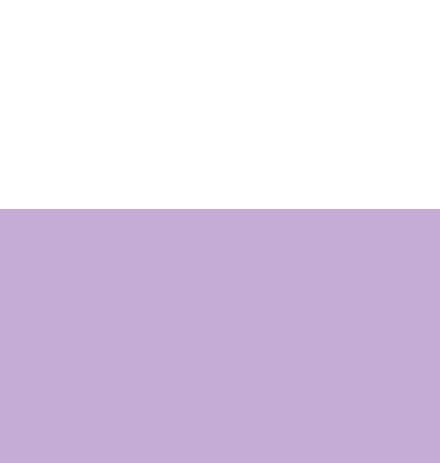
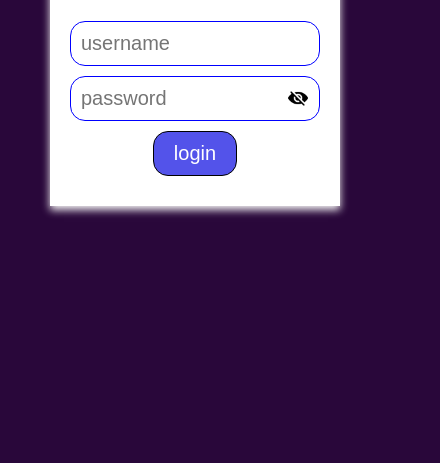
Before and after one commit to Surbhi-Patle-11/Password-Toggler, a plain HTML site: page index.html in a window 390 px wide. Shown: the part 381-844 px from the top of the page, 440 px wide, since content can reach past the window. Drawn offline with Linux system fonts and the light colour scheme.

Commit message:
make it responsive

```diff
--- a/index.html
+++ b/index.html
@@ -11,11 +11,37 @@
 
         <div class="form-box">
              <h2>Login Form</h2>
-            <input type="text" placeholder="username" >
-            <input type="password" placeholder="password" id="pswrd">
+            <input type="text" placeholder="username" class="input1" >
+           <div class="eye-input"> <input type="password" placeholder="password" id="pswrd" class="input1">
+             <img src="./images/hidden-img.png" class="eye-icon" id="eye" onclick="eyeviewhandle()"></div>
 
-        </div> <img src="./images/hidden-img.png" class="eye-icon">
+              <button type="reset">login</button> </div>
+
+
     </div>
+
+    <script>
+
+        function eyeviewhandle(){
+        const inputpasswrd =document.getElementById("pswrd");
+        const eyeimg = document.getElementById("eye");
+
+
+
+
+            if(inputpasswrd.type === "password"){
+                inputpasswrd.type = "text";
+                eyeimg.src ="./images/view-img.png"
+
+            }
+
+            else{
+                inputpasswrd.type ="password";
+                eyeimg.src ="./images/hidden-img.png"
+            }
+
+        }
+    </script>
 
 </body>
 </html>
--- a/style.css
+++ b/style.css
@@ -1,31 +1,116 @@
-body{
-    background-color: rgb(198, 171, 212);
+body {
+    background-color: rgb(41, 7, 58);
     margin: 0px;
     padding: 0px;
+    display: flex;
+    justify-content: center;
+    align-items: center;
+    min-height: 100vh;
 }
 
 
-.form-wrapper{
+.form-wrapper {
     background-color: white;
-    width: 400px;
-    height: 400px;
+    width: 90%;
+    max-width: 400px;
+    height: auto;
     margin: 0 auto;
-    margin-top: 150px;
-   padding: 20px;
-   position: relative;
+
+    padding: 20px;
+
+    box-shadow: 0px 4px 8px whitesmoke;
 }
-.eye-icon{
+
+.eye-icon {
     height: 20px;
     position: absolute;
-    top: 129px;
-
-    right: 135px;
+    top: 27%;
+    cursor: pointer;
+    right: 5%;
 
 }
-.form-box{
+.eye-input{
+    position: relative;
+}
+
+.form-box {
     display: flex;
     flex-direction: column;
     justify-content: center;
     align-items: center;
-    gap: 10px;
+    gap: 25px;
+
+    margin-top: 40px;
 }
+
+.input1 {
+    padding: 10px;
+    border-radius: 15px;
+    border: 1px solid blue;
+    font-size: 20px;
+    width: 100%;
+    max-width: 250px;
+    box-sizing: border-box;
+
+}
+
+input:focus {}
+
+h2 {
+    border-bottom: 1px solid gray;
+    font-size: 30px;
+}
+
+button {
+    border: 1px solid black;
+    background-color: rgb(83, 83, 234);
+    color: white;
+    padding: 10px 20px;
+    border-radius: 15px;
+    font-size: 20px;
+    margin-bottom: 20px;
+    cursor: pointer;
+}
+
+button:hover {
+    background-color: blue;
+}
+
+@media (max-width: 768px) {
+
+    .form-wrapper {
+        width: 80%;
+        height: auto;
+        max-width: 420px;
+
+        padding: 10px;
+
+        margin: 50px;
+
+        text-align: center;
+
+    }
+
+    .form-box {
+
+        gap: 10px;
+    }
+
+    .input {
+    padding: 3px;
+    border-radius: 10px;
+    border: 1px solid blue;
+    font-size: 1rem;
+    max-width: 100%;
+
+}
+
+.eye-icon {
+    height: 20px;
+    position: absolute;
+    top: 27%;
+    cursor: pointer;
+    right: 5%;
+
+}
+}
```
